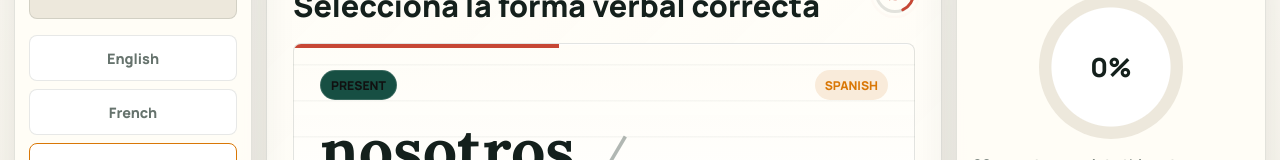
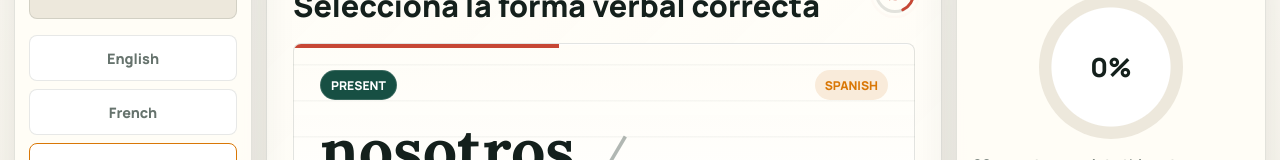
Before and after one commit to phoenixlwpapix/conjugo, a React (Vite) app: page / in a window 1280 px wide. Shown: the part 174-334 px from the top of the page. Built offline with nearby package versions, Linux system fonts and the light colour scheme.

Commit message:
style: fix tense badge contrast in light mode

```diff
--- a/src/components/TrainerPanel.tsx
+++ b/src/components/TrainerPanel.tsx
@@ -215,7 +215,7 @@ export function TrainerPanel({
 
         <div className="prompt-main" style={{ display: 'grid', gridTemplateColumns: '1fr', gap: '16px', width: '100%' }}>
           <div className="prompt-context" style={{ display: 'flex', justifyContent: 'space-between', alignItems: 'center', width: '100%' }}>
-            <span style={{ background: getTenseColor(prompt.tense), color: '#111', border: '1px solid rgba(255, 255, 255, 0.15)' }}>
+            <span className="tense-badge" data-tense={prompt.tense} style={{ background: getTenseColor(prompt.tense) }}>
               {tenseLabel}
             </span>
 
--- a/src/styles.css
+++ b/src/styles.css
@@ -910,6 +910,19 @@ button {
   text-transform: uppercase;
 }
 
+.tense-badge {
+  border: 1px solid rgba(255, 255, 255, 0.15);
+  color: #ffffff !important;
+}
+
+.tense-badge[data-tense='conditional'] {
+  color: #111111 !important;
+}
+
+:root[data-theme='dark'] .tense-badge {
+  color: #0f121a !important;
+}
+
 .prompt-stem {
   display: grid;
   align-content: center;
```
